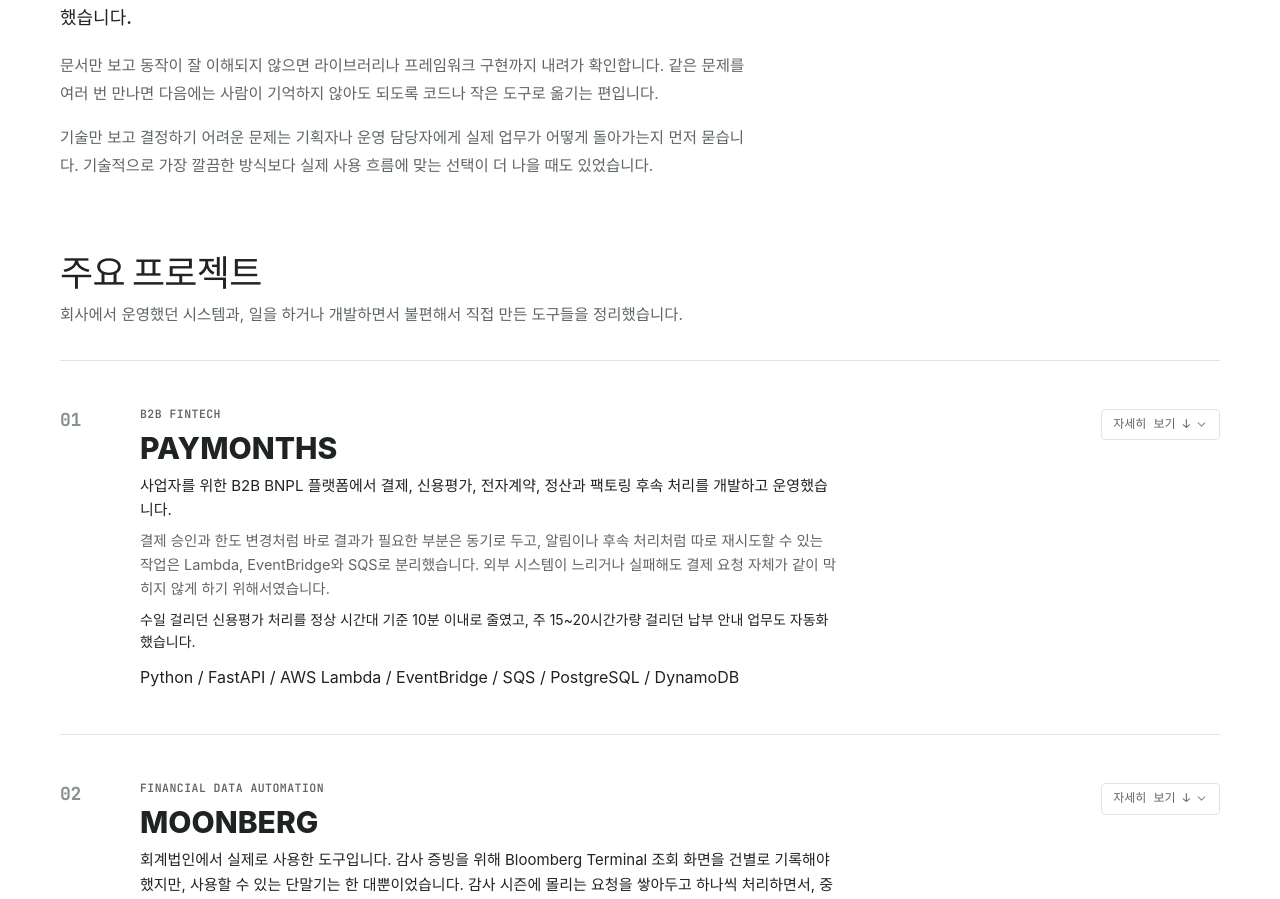
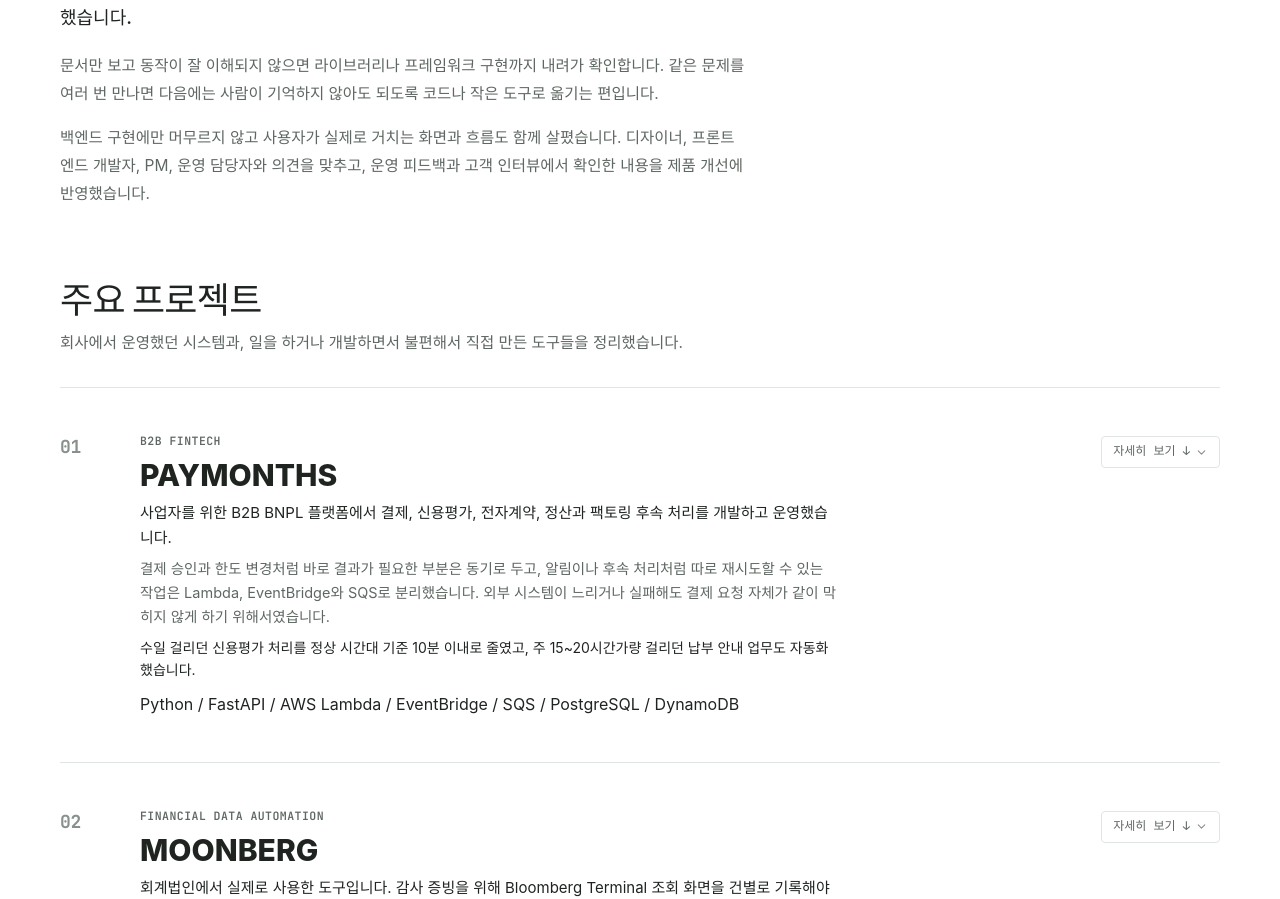
Before and after one commit to jaeyoung0509/jaeyoung0509.github.io, a SvelteKit app: page /about in a window 1280 px wide. Shown: the part 841-1740 px from the top of the page. Built offline with nearby package versions, Linux system fonts and the light colour scheme.

Commit message:
copy: highlight cross-functional product collaboration

```diff
--- a/src/components/PortfolioHome.svelte
+++ b/src/components/PortfolioHome.svelte
@@ -88,7 +88,7 @@
         title: "If I do not understand it, I check. If it repeats, I reduce it.",
         p1: "Working on payments and credit assessment meant dealing with many external systems. I spent more time deciding where a failed job should resume than thinking about the once-through happy path. Duplicate events were processed only once, and long-running jobs saved intermediate state so they did not have to restart from the beginning.",
         p2: "When documentation alone does not explain the behavior, I read the library or framework implementation. If I encounter the same problem several times, I move the solution into code or a small tool so nobody has to remember the workaround next time.",
-        p3: "When technology alone cannot settle a decision, I ask product and operations teammates how the work actually happens. Sometimes the better choice is the one that fits the real workflow, even if it is not the most technically tidy option.",
+        p3: "I looked beyond the backend implementation and considered the screens and flows people actually used. I worked with designers, frontend engineers, PMs, and operations teammates, then applied what we learned from operational feedback and customer interviews to improve the product.",
       },
       work: {
         title: "Projects",
@@ -172,7 +172,7 @@
         title: "모르면 확인하고, 반복되면 줄입니다.",
         p1: "결제나 신용평가처럼 외부 시스템이 많이 얽힌 업무를 하다 보니, 정상적으로 한 번 처리되는 것보다 중간에 실패했을 때 어디서부터 다시 시작할지를 더 많이 고민했습니다. 중복 이벤트는 한 번만 처리되게 만들고, 오래 걸리는 작업은 중간 상태를 남겨 처음부터 다시 돌리지 않도록 했습니다.",
         p2: "문서만 보고 동작이 잘 이해되지 않으면 라이브러리나 프레임워크 구현까지 내려가 확인합니다. 같은 문제를 여러 번 만나면 다음에는 사람이 기억하지 않아도 되도록 코드나 작은 도구로 옮기는 편입니다.",
-        p3: "기술만 보고 결정하기 어려운 문제는 기획자나 운영 담당자에게 실제 업무가 어떻게 돌아가는지 먼저 묻습니다. 기술적으로 가장 깔끔한 방식보다 실제 사용 흐름에 맞는 선택이 더 나을 때도 있었습니다.",
+        p3: "백엔드 구현에만 머무르지 않고 사용자가 실제로 거치는 화면과 흐름도 함께 살폈습니다. 디자이너, 프론트엔드 개발자, PM, 운영 담당자와 의견을 맞추고, 운영 피드백과 고객 인터뷰에서 확인한 내용을 제품 개선에 반영했습니다.",
       },
       work: {
         title: "주요 프로젝트",
```
